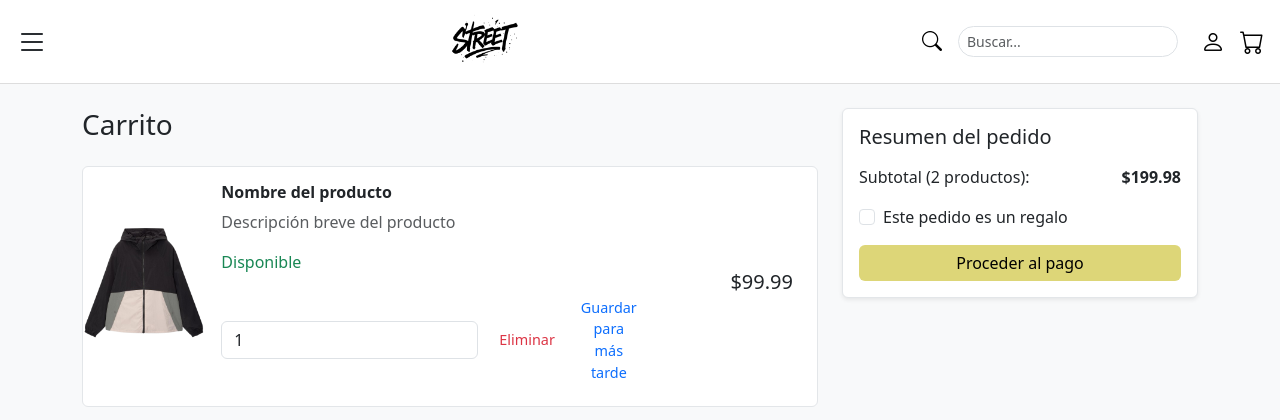
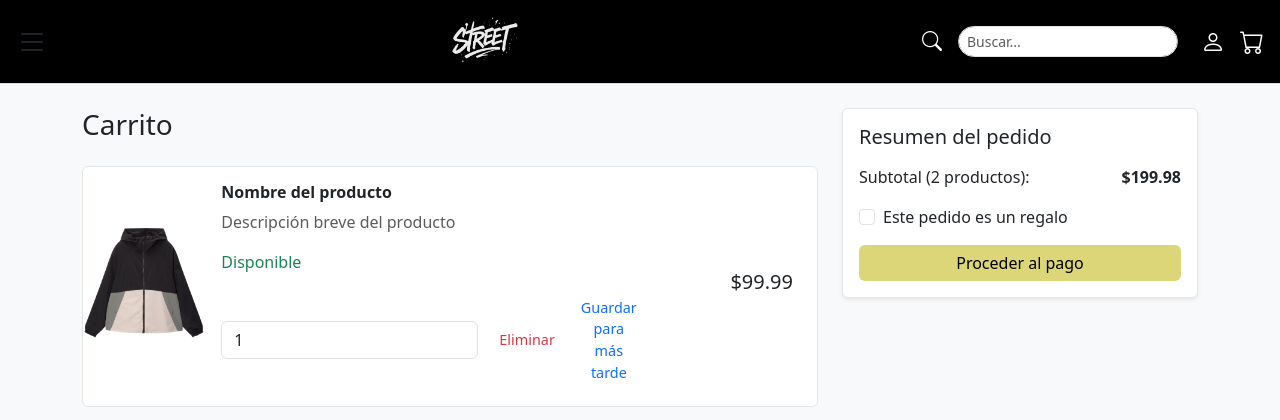
Before and after one commit to StivenJS2/Street_Oficial, a PHP site: page /cliente/Vista/CarritoCompras/Carrito.php in a window 1280 px wide. Shown: the top 420 px of the page. Run offline with PHP 8.4, Linux system fonts and the light colour scheme.

Commit message:
Arreglos de diseño a la vista de carrito

```diff
--- a/Vista/CarritoCompras/Carrito.php
+++ b/Vista/CarritoCompras/Carrito.php
@@ -38,20 +38,20 @@
 
         <!-- logo -->
         <a href="../../Vista/PuntoInicio/Inicio.php" class="mx-auto logo">
-            <img src="../../img/CarritoCompras/Logo.png" alt="Logo">
+            <img src="../../img/CarritoCompras/Logo-blanco.png" alt="Logo">
         </a>
 
         <!-- iconos(busqueda,loguin,carrito) -->
         <div class="botones d-flex align-items-center">
-            <i class="bi bi-search" style="font-size: 20px; color: black; margin-right:8px;"></i>
+            <i class="bi bi-search" style="font-size: 20px; color: white; margin-right:8px;"></i>
             <input type="text" class="form-control form-control-sm rounded-pill mx-2" placeholder="Buscar..." aria-label="Buscar">
 
             <a href="#">
-                <i class="bi bi-person" style="font-size: 24px; margin-left: 15px; color: black;"></i>
+                <i class="bi bi-person" style="font-size: 24px; margin-left: 15px; color: white;"></i>
             </a>
 
             <a href="#">
-                <i class="bi bi-cart" data-modal="modalCarrito" style="font-size: 24px; margin-left: 15px; color: black;"></i>
+                <i class="bi bi-cart" data-modal="modalCarrito" style="font-size: 24px; margin-left: 15px; color: white;"></i>
             </a>
         </div>
     </header>
--- a/css/CarritoCompras/Carrito.css
+++ b/css/CarritoCompras/Carrito.css
@@ -12,7 +12,7 @@
 /* ==== BARRA SUPERIOR ==== */
 
 .container-barra {
-  background: white;
+  background: rgb(0, 0, 0);
   border-bottom: 1px solid #ddd;
   position: sticky;
   top: 0;
```
Also changed, not shown: img/CarritoCompras/Logo-blanco.png (added).
